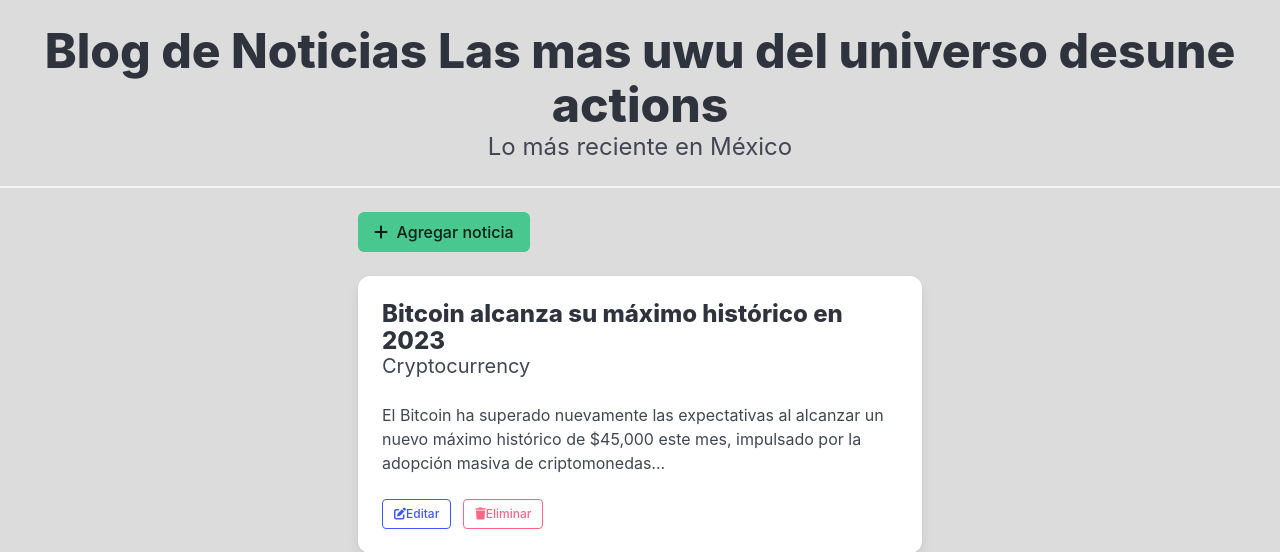
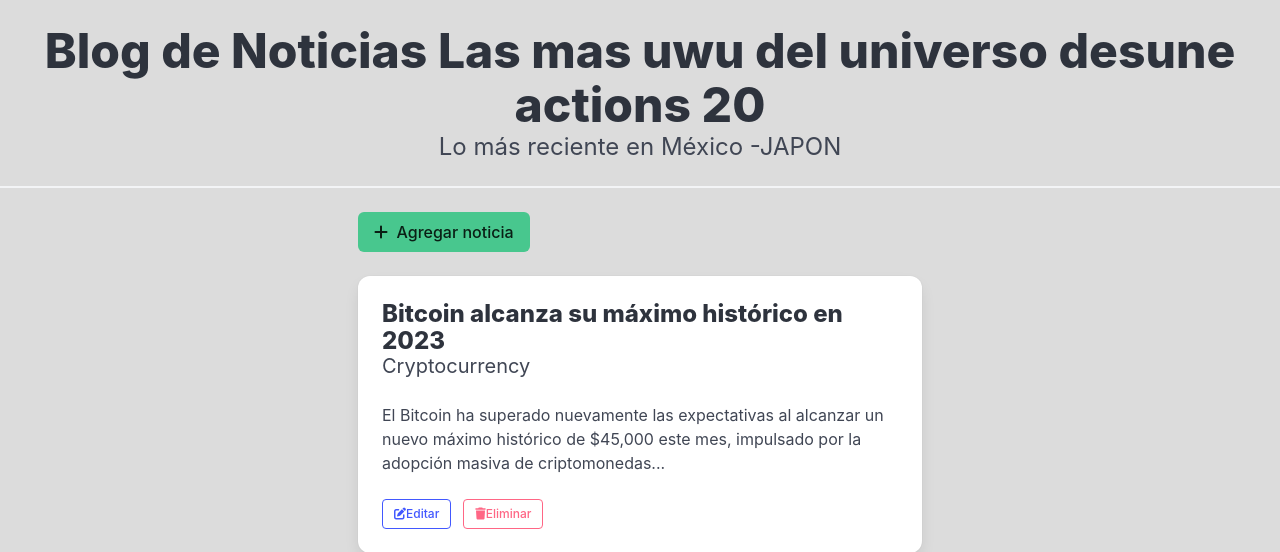
Before and after one commit to Punkyponk/EX_U1_20590316, a Flask app: page / in a window 1280 px wide. Shown: the top 552 px of the page. Run offline with Flask 3, Linux system fonts and the light colour scheme; data comes from the database, SQL or seed files in the repository; some libraries are stand-ins or nearby versions.

Commit message:
prueba action 2

```diff
--- a/templates/base.html
+++ b/templates/base.html
@@ -10,8 +10,8 @@
   <body >
     <header>
         <br>
-        <h1 class="title has-text-centered is-1">Blog de Noticias Las mas uwu del universo desune actions</h1>
-        <h2 class="subtitle has-text-centered is-4">Lo más reciente en México</h2>
+        <h1 class="title has-text-centered is-1">Blog de Noticias Las mas uwu del universo desune actions 20</h1>
+        <h2 class="subtitle has-text-centered is-4">Lo más reciente en México -JAPON</h2>
         <hr>
     </header>
     <div class="container">
```
